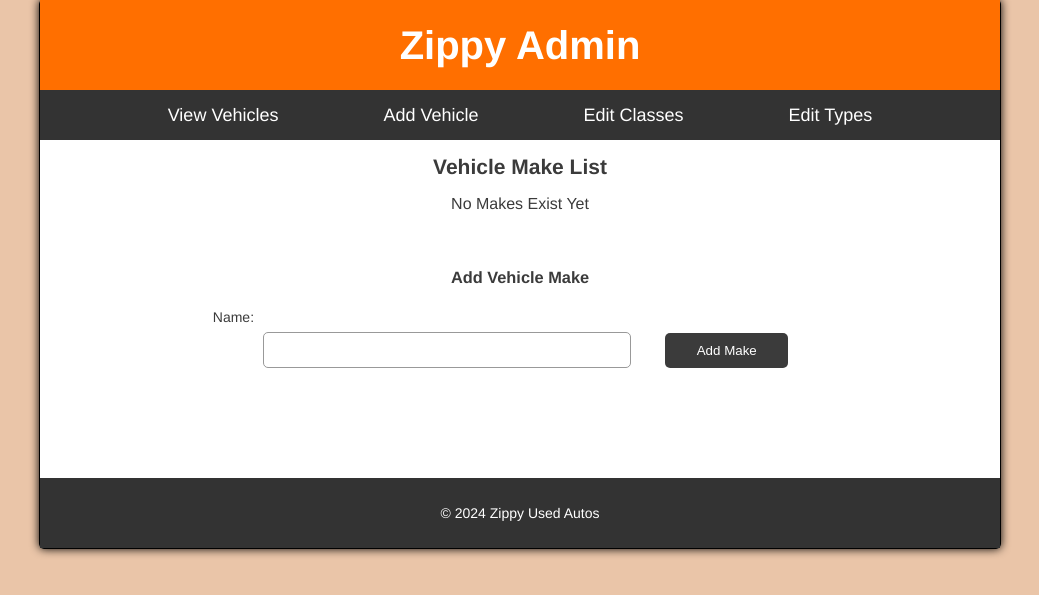
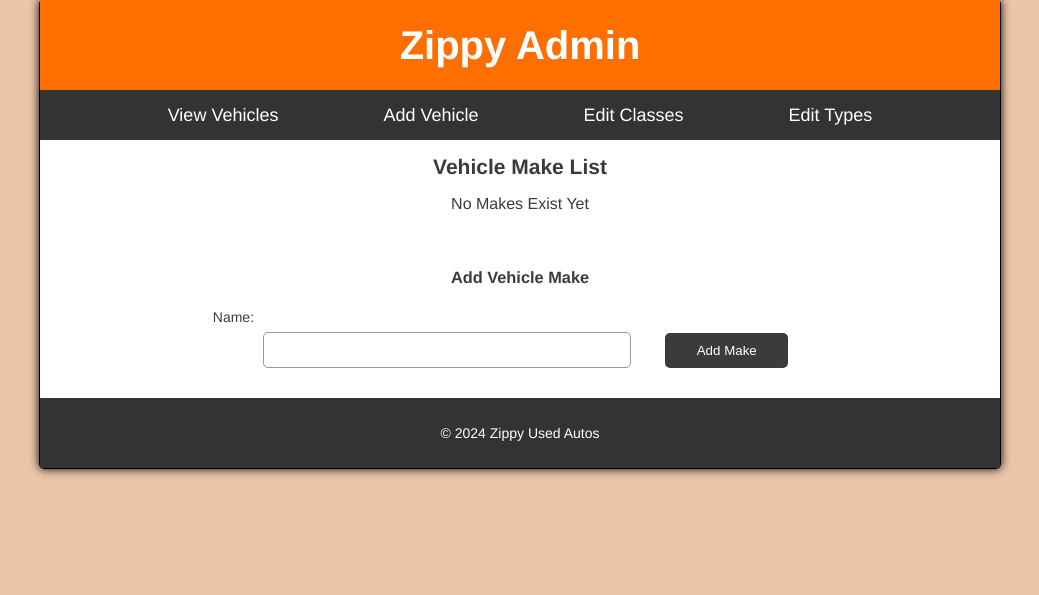
Before and after one commit to Damian-Rios/ZippyUsedAutos, a PHP site: page /make.php in a window 1280 px wide. Shown: the part 31-626 px from the top of the page, without its empty margins (120-1159 px from the left). Run offline with PHP 8.4, Linux system fonts and the light colour scheme; data that the repository does not hold is empty.

Commit message:
Update main.css

```diff
--- a/view/CSS/main.css
+++ b/view/CSS/main.css
@@ -325,7 +325,6 @@ footer p {
     .main {
         margin: auto;
         padding: 20px;
-        padding-bottom: 100px;
     }
 
     .options, .options select {
```
